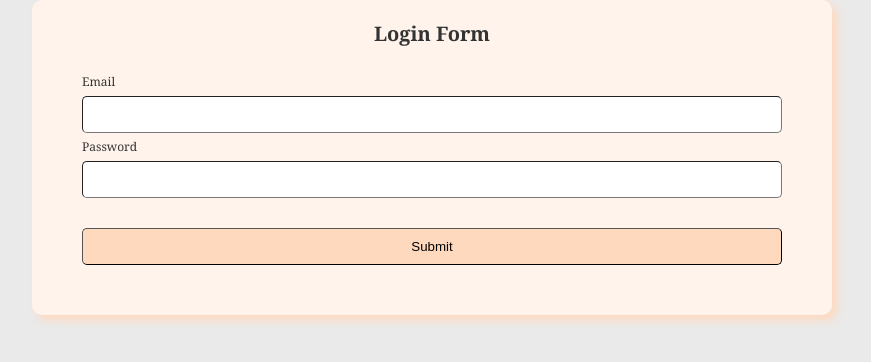
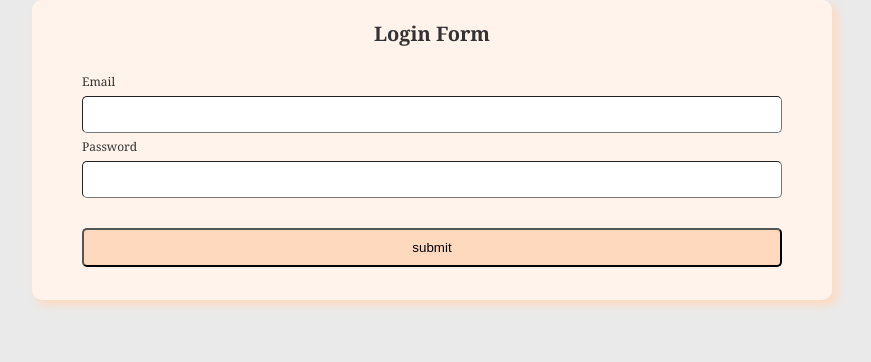
Before and after one commit to OliviaPuspita/BelajarCSS, a plain HTML site: page Perbaikan tugas ke-2/Tes.html in a window 1280 px wide. Shown: the whole page, without its empty margins (208-1079 px from the left). Drawn offline with Linux system fonts and the light colour scheme.

Commit message:
Add files via upload

```diff
--- a/Perbaikan tugas ke-2/Tes.html
+++ b/Perbaikan tugas ke-2/Tes.html
@@ -27,14 +27,13 @@
 			<input type="password" id="Password">
 			</div>
 
+			<button>submit</button>
 
 			</form>
 
+
 		</div>
 
-		<div class="button">
-				<input type="submit" name="submit">
-		</div>
 	</div>
 
 </body>
--- a/Perbaikan tugas ke-2/style.css
+++ b/Perbaikan tugas ke-2/style.css
@@ -47,7 +47,6 @@
 	margin-bottom: 50px;
 	background-color: #FFD9BE;
 	border-radius: 5px;
-	color: black;
 	cursor: pointer;
 }
 
@@ -55,3 +54,22 @@
 .container input[type="submit"]:active {
 	color: white;
 }
+
+button {
+	margin-top: 30px;
+	margin-left: 50px;
+	background-color: #FFD9BE;
+	border-radius: 5px;
+	width: 700px;
+	padding:10px;
+}
+
+button:hover {
+	box-shadow: 0px 80px 10px -40px rgba(0,0,0,.15);
+	margin-top: 32px;
+}
+
+button:active {
+	color:white;
+	border-color: #FFD9BE;
+}
```
